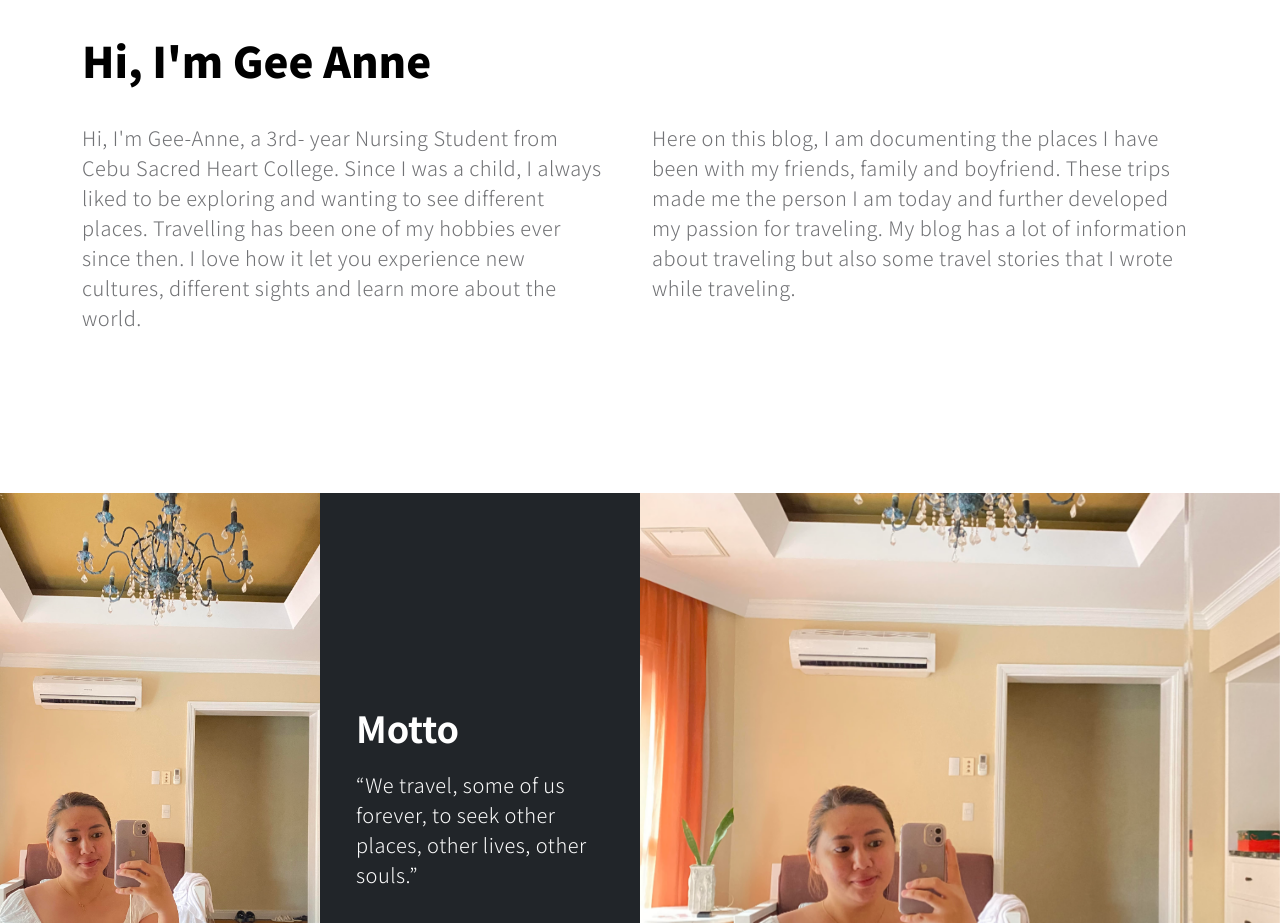
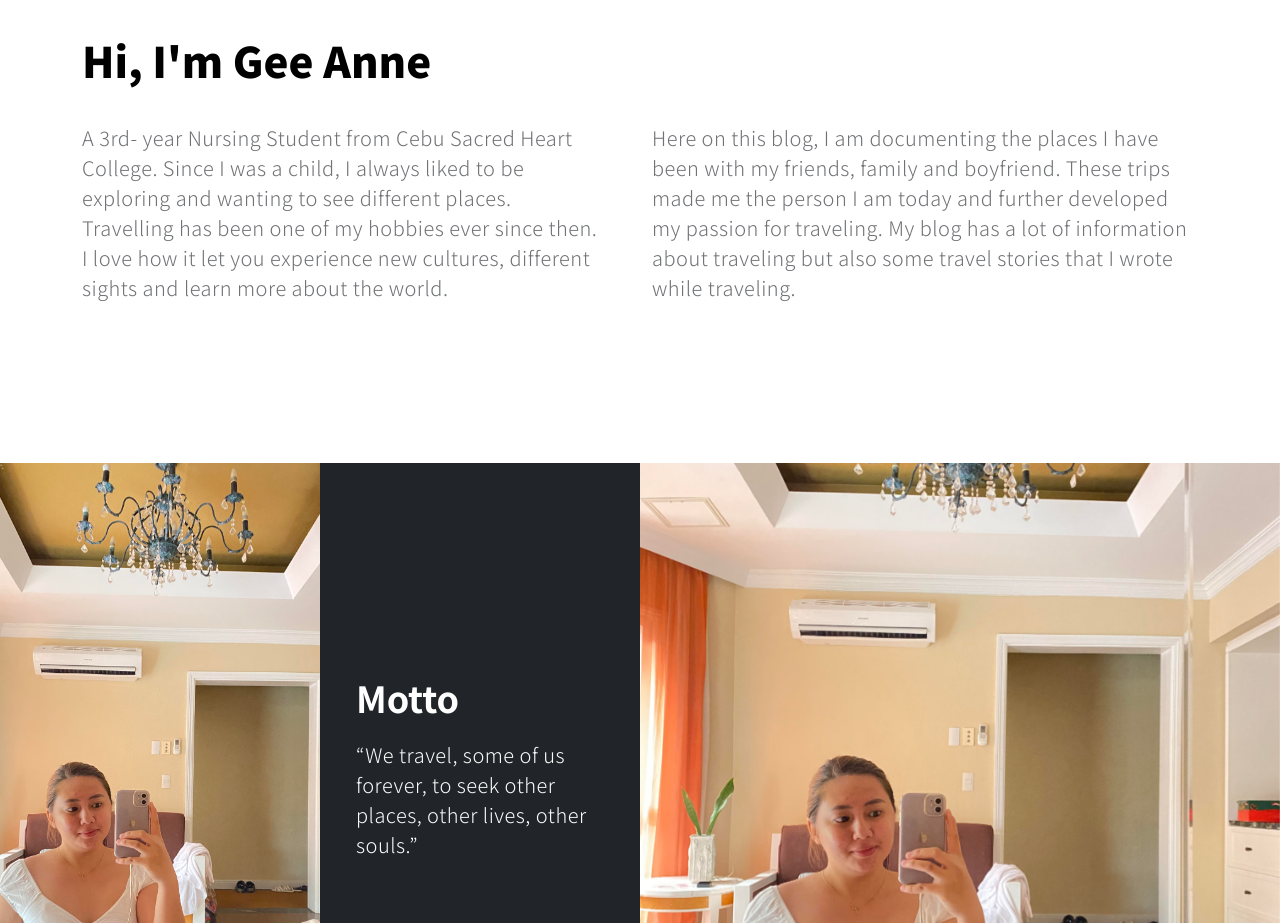
Before and after one commit to Jetosama/GeeAnneBlog, a plain HTML site: page GeeAnne_Project/index.html in a window 1280 px wide. Shown: the part 960-1883 px from the top of the page. Drawn offline with Linux system fonts and the light colour scheme.

Commit message:
Update index.html

```diff
--- a/GeeAnne_Project/index.html
+++ b/GeeAnne_Project/index.html
@@ -103,7 +103,7 @@ https://templatemo.com/tm-567-nomad-force
                         </div>
 
                         <div class="col-lg-6 col-12 mt-3 mb-lg-5">
-                            <p class="me-4" data-aos="fade-up" data-aos-delay="300">Hi, I'm Gee-Anne, a 3rd- year Nursing Student from Cebu Sacred Heart College. Since I was a child, I always liked to be exploring and wanting to see different places. Travelling has been one of my hobbies ever since then. I love how it let you experience new cultures, different sights and learn more about the world.</p>
+                            <p class="me-4" data-aos="fade-up" data-aos-delay="300">A 3rd- year Nursing Student from Cebu Sacred Heart College. Since I was a child, I always liked to be exploring and wanting to see different places. Travelling has been one of my hobbies ever since then. I love how it let you experience new cultures, different sights and learn more about the world.</p>
                         </div>
 
                         <div class="col-lg-6 col-12 mt-lg-3 mb-lg-5">
```
